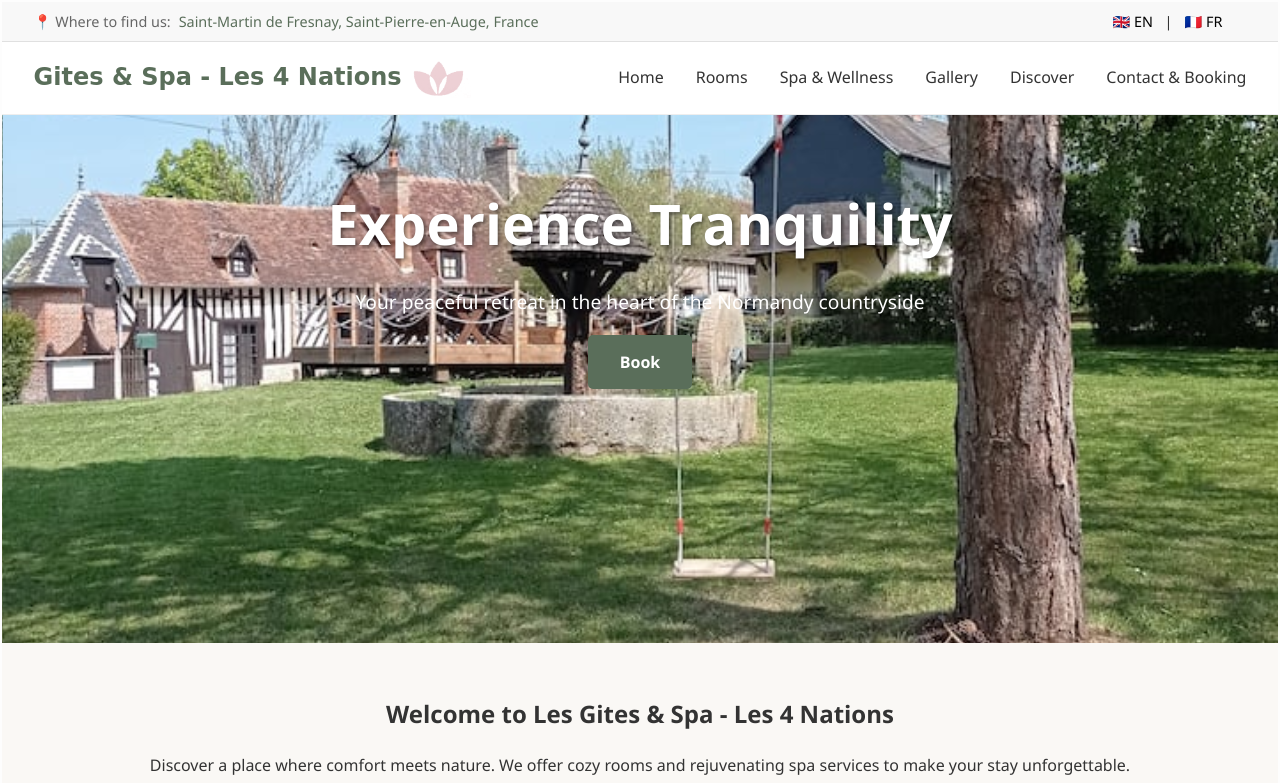
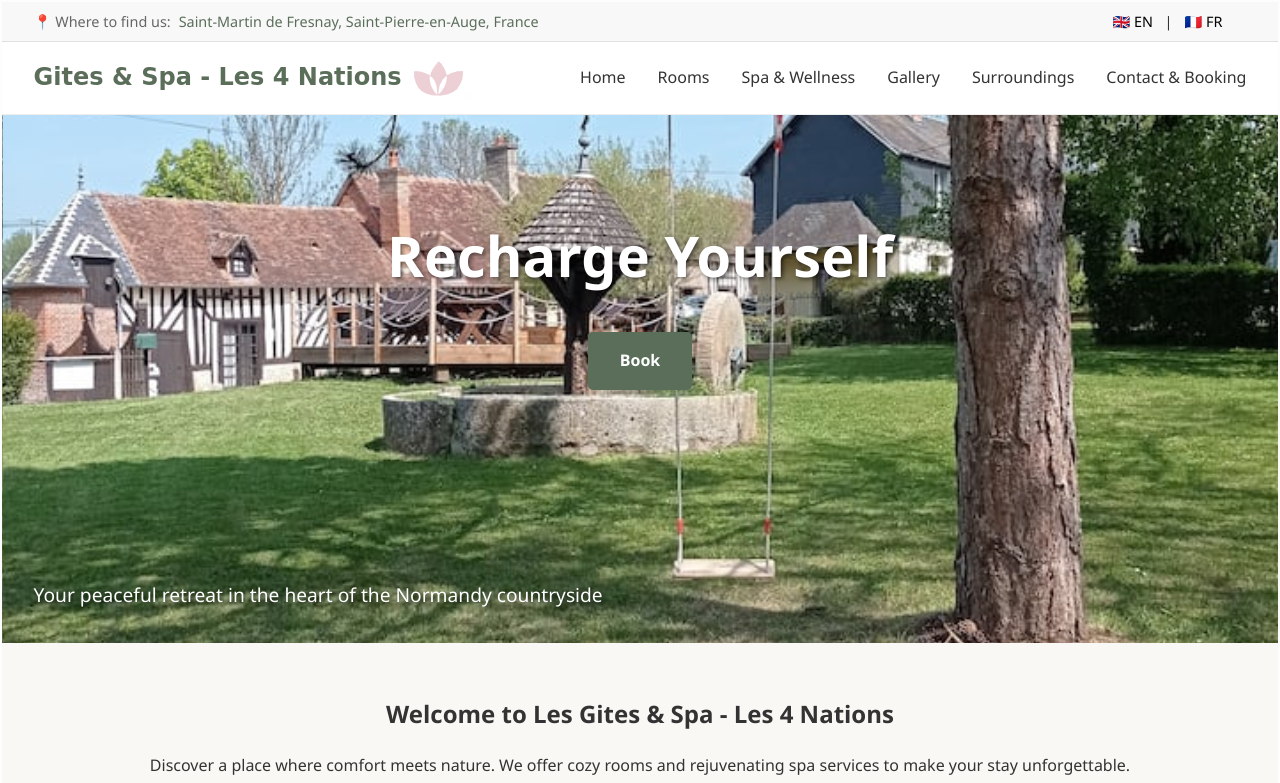
Before and after one commit to anaisosouf-hub/Gite-Les4Nations, a plain HTML site: page index-en.html in a window 1280 px wide. Shown: the top 783 px of the page. Drawn offline with Linux system fonts and the light colour scheme; a web font is replaced by a local one.

Commit message:
font and ook and fill

```diff
--- a/css/style.css
+++ b/css/style.css
@@ -116,18 +116,31 @@ main {
     text-align: center;
     padding: 4rem 1rem;
     min-height: 400px;
+    position: relative;
+}
+
+.hero-text {
+    display: flex;
+    flex-direction: column;
+    align-items: center;
+    padding-top: 2rem;
 }
 
 .hero h1 {
     font-size: 3.5rem;
     margin-top: 0;
-    margin-bottom: 1rem;
+    margin-bottom: 2rem;
     text-shadow: 2px 2px 4px rgba(0, 0, 0, 0.5);
 }
 
 .hero p {
     font-size: 1.2rem;
-    margin-bottom: 2rem;
+    position: absolute;
+    bottom: 2rem;
+    left: 2rem;
+    margin: 0;
+    text-align: left;
+    text-shadow: 2px 2px 4px rgba(0, 0, 0, 0.5);
 }
 
 .cta-button {
@@ -268,6 +281,8 @@ footer .social-link svg {
     text-align: center;
     color: #5a6e5a;
     margin-bottom: 2rem;
+    font-family: 'MonteCarlo', cursive;
+    font-size: 2.5rem;
 }
 
 .explore-area-intro {
--- a/index-en.html
+++ b/index-en.html
@@ -38,7 +38,7 @@
                 <li><a href="rooms-en.html">Rooms</a></li>
                 <li><a href="services-en.html">Spa & Wellness</a></li>
                 <li><a href="gallery-en.html">Gallery</a></li>
-                <li><a href="about-en.html">Discover</a></li>
+                <li><a href="about-en.html">Surroundings</a></li>
                 <li><a href="contact-en.html">Contact & Booking</a></li>
             </ul>
         </nav>
@@ -47,9 +47,9 @@
     <main>
         <section class="hero">
             <div class="hero-text">
-                <h1>Experience Tranquility</h1>
+                <h1>Recharge Yourself</h1>
+                <a href="contact-en.html" class="cta-button">Book</a>
                 <p>Your peaceful retreat in the heart of the Normandy countryside</p>
-                <a href="contact-en.html" class="cta-button">Book</a>
             </div>
         </section>
 
```
Also changed, not shown: about-en.html (+2 -2 lines), about-fr.html (+2 -2 lines), contact-en.html (+1 -1 lines), contact-fr.html (+1 -1 lines), gallery-en.html (+1 -1 lines), gallery-fr.html (+1 -1 lines), index.html (+3 -3 lines), rooms-en.html (+1 -1 lines), rooms-fr.html (+1 -1 lines), services-en.html (+1 -1 lines), services-fr.html (+1 -1 lines).
